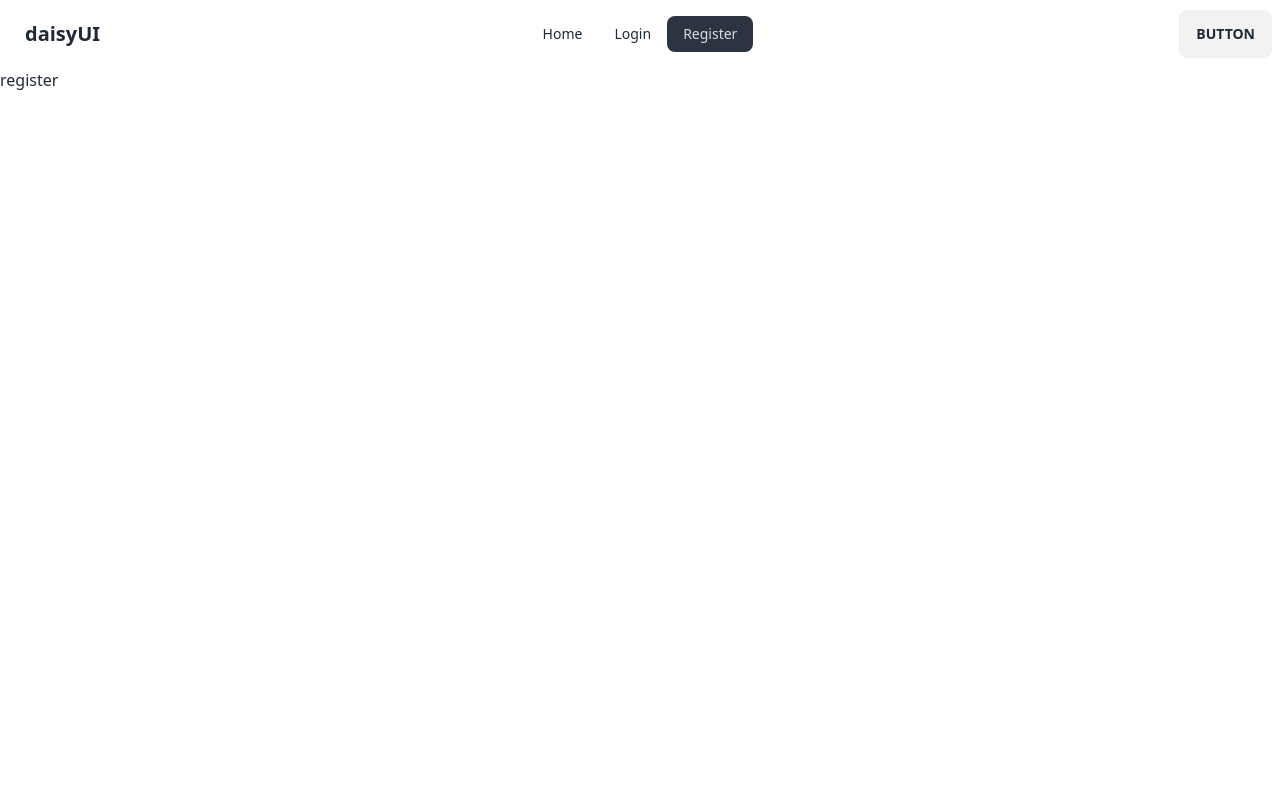
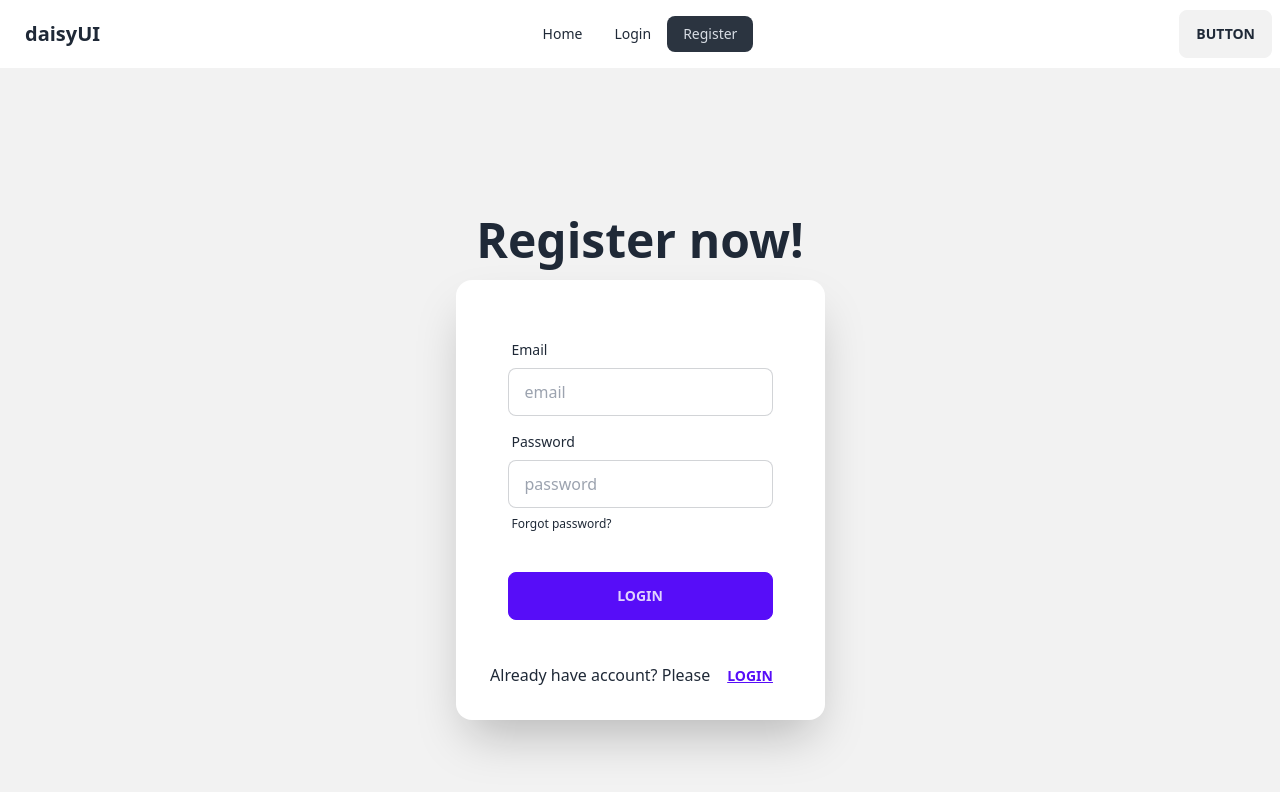
Before and after one commit to Mmsshakil/recap-firebase-by-mohamilon, a React (Vite) app: page /register in a window 1280 px wide. Shown: the top 792 px of the page. Built offline with nearby package versions, Linux system fonts and the light colour scheme.

Commit message:
registration page done

```diff
--- a/src/components/Login.jsx
+++ b/src/components/Login.jsx
@@ -1,8 +1,48 @@
+import { Link } from "react-router-dom";
 
 const Login = () => {
+
+    const handleLogin = e => {
+        e.preventDefault();
+
+        const email = e.target.email.value;
+        const password = e.target.password.value;
+
+        console.log(email, password);
+    }
+
     return (
-        <div>
-            <h1>login</h1>
+        <div className="hero min-h-screen bg-base-200">
+            <div className="hero-content flex-col">
+                <div className="text-center">
+                    <h1 className="text-5xl font-bold">Login now!</h1>
+                </div>
+                <div className="card flex-shrink-0 w-full max-w-sm shadow-2xl p-5 bg-base-100">
+                    <form onSubmit={handleLogin} className="card-body">
+                        <div className="form-control">
+                            <label className="label">
+                                <span className="label-text">Email</span>
+                            </label>
+                            <input name="email" type="email" placeholder="email" className="input input-bordered" required />
+                        </div>
+                        <div className="form-control">
+                            <label className="label">
+                                <span className="label-text">Password</span>
+                            </label>
+                            <input name="password" type="password" placeholder="password" className="input input-bordered" required />
+                            <label className="label">
+                                <a href="#" className="label-text-alt link link-hover">Forgot password?</a>
+                            </label>
+                        </div>
+                        <div className="form-control mt-6">
+                            <button className="btn btn-primary">Login</button>
+                        </div>
+                    </form>
+                    <div className="text-center">
+                        <p>Don't have account ? Please<Link to="/register"><button className="btn btn-link">Register</button></Link> </p>
+                    </div>
+                </div>
+            </div>
         </div>
     );
 };
--- a/src/components/Register.jsx
+++ b/src/components/Register.jsx
@@ -1,8 +1,44 @@
+import { Link } from "react-router-dom";
 
 const Register = () => {
+
+    const handleRegister = e =>{
+        e.preventDefault();
+        console.log(e);
+    }
+
     return (
-        <div>
-            <h2>register</h2>
+        <div className="hero min-h-screen bg-base-200">
+            <div className="hero-content flex-col">
+                <div className="text-center">
+                    <h1 className="text-5xl font-bold">Register now!</h1>
+                </div>
+                <div className="card flex-shrink-0 w-full max-w-sm shadow-2xl p-5 bg-base-100">
+                    <form onSubmit={handleRegister} className="card-body">
+                        <div className="form-control">
+                            <label className="label">
+                                <span className="label-text">Email</span>
+                            </label>
+                            <input name="email" type="email" placeholder="email" className="input input-bordered" required />
+                        </div>
+                        <div className="form-control">
+                            <label className="label">
+                                <span className="label-text">Password</span>
+                            </label>
+                            <input name="password" type="password" placeholder="password" className="input input-bordered" required />
+                            <label className="label">
+                                <a href="#" className="label-text-alt link link-hover">Forgot password?</a>
+                            </label>
+                        </div>
+                        <div className="form-control mt-6">
+                            <button className="btn btn-primary">Login</button>
+                        </div>
+                    </form>
+                    <div className="text-center">
+                        <p>Already have account? Please<Link to="/login"><button className="btn btn-link">Login</button></Link> </p>
+                    </div>
+                </div>
+            </div>
         </div>
     );
 };
```
